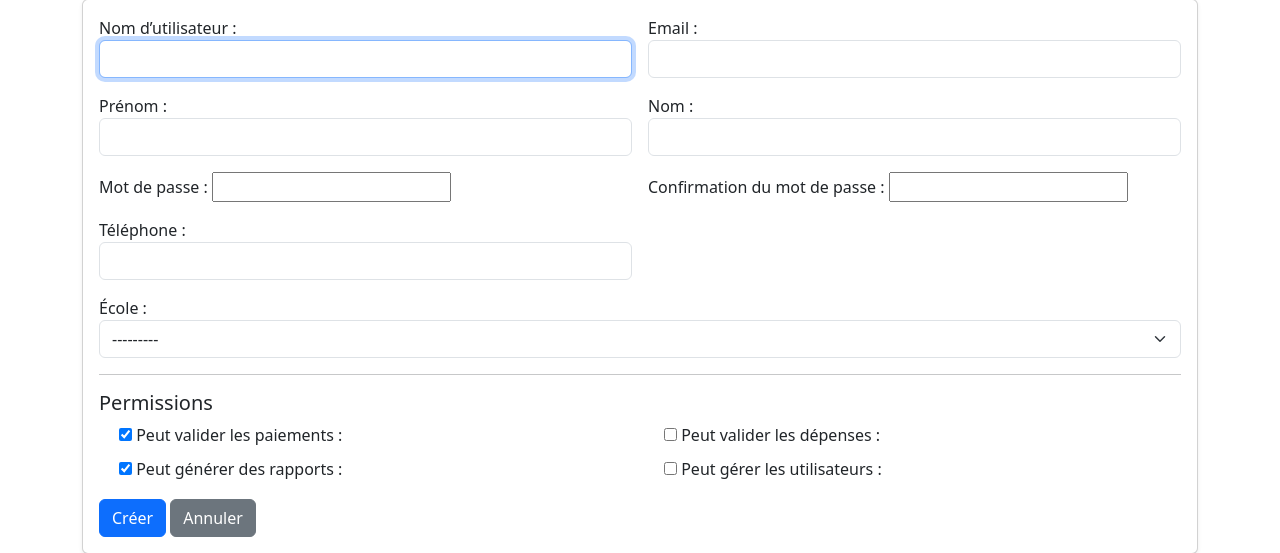
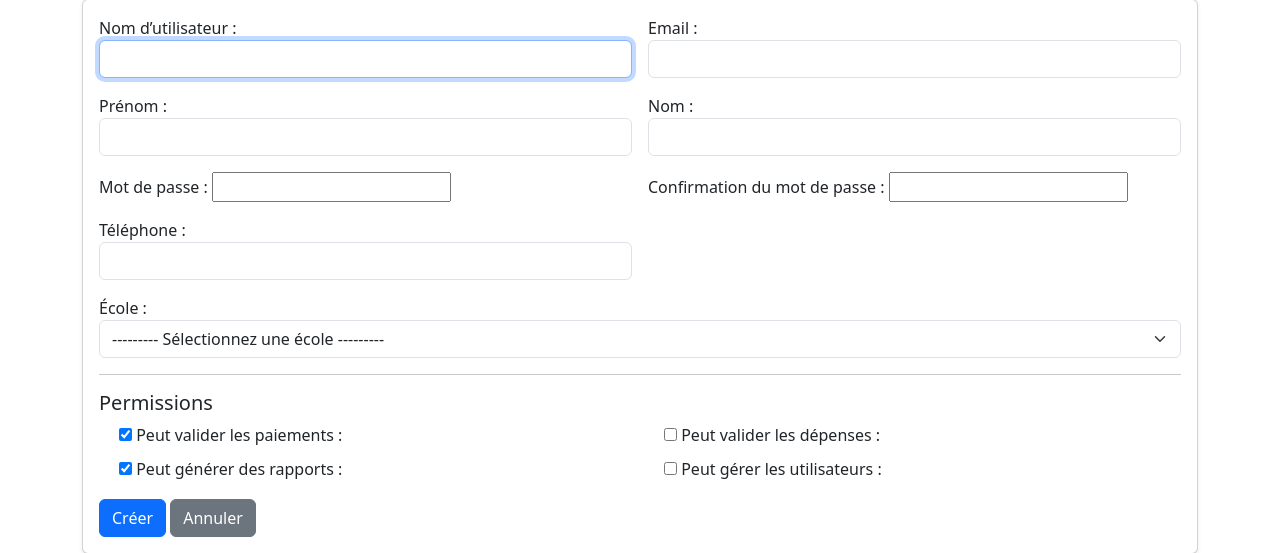
Before and after one commit to Faraleno2022/myschool, a Django app: page /utilisateurs/comptables/ajouter/ in a window 1280 px wide. Shown: the part 213-766 px from the top of the page. Run offline with Django 5.2, Linux system fonts and the light colour scheme; a user stored in the database is signed in; tables that the repository leaves empty hold one stand-in row (values such as "Sample post").

Commit message:
UX: placeholder explicite pour École et alerte si aucune école existante (lien admin ajout d'école)

```diff
--- a/templates/utilisateurs/comptable_form.html
+++ b/templates/utilisateurs/comptable_form.html
@@ -15,6 +15,13 @@
 
   <div class="card shadow-sm">
     <div class="card-body">
+      {% if form.ecole.field.queryset|length == 0 %}
+      <div class="alert alert-warning" role="alert">
+        <i class="fas fa-exclamation-triangle me-2"></i>
+        Aucune école n'est disponible. Créez d'abord une école dans l'administration.
+        <a class="alert-link ms-1" href="{% url 'admin:eleves_ecole_add' %}">Ajouter une école</a>
+      </div>
+      {% endif %}
       <form method="post" novalidate>
         {% csrf_token %}
         {{ form.non_field_errors }}
--- a/utilisateurs/forms.py
+++ b/utilisateurs/forms.py
@@ -66,6 +66,8 @@ class ComptableCreationForm(UserCreationForm):
                 self.fields['ecole'].queryset = all_ecoles.none()
         else:
             self.fields['ecole'].queryset = all_ecoles
+        # Placeholder explicite pour la liste déroulante
+        self.fields['ecole'].empty_label = "--------- Sélectionnez une école ---------"
         # Harmoniser un minimum le rendu Bootstrap
         text_like = ['username', 'first_name', 'last_name', 'email', 'telephone']
         for name in text_like:
```
